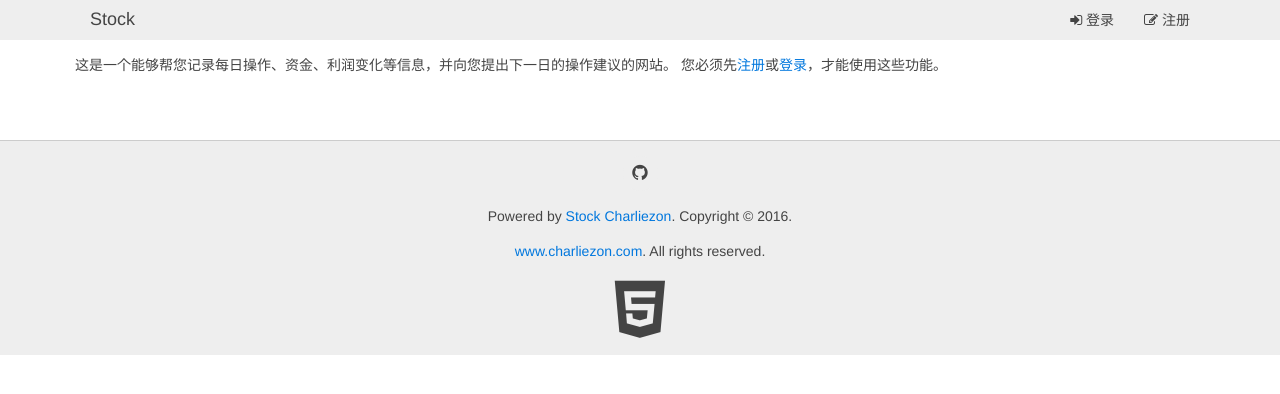
After one commit to charliezon/stock, a Python web app: template www/templates/index.html in a window 1280 px wide. The commit adds this page. Shown: the top 394 px of the page. Run offline with Jinja, Linux system fonts and the light colour scheme; the template is opened without the code that fills it, so the values that code supplies are empty.

Commit message:
added index page

```diff
--- a/www/handlers.py
+++ b/www/handlers.py
@@ -58,7 +58,9 @@ async def cookie2user(cookie_str):
 @get('/')
 def index(request):
     if not has_logged_in(request):
-        return web.HTTPFound('/signin')
+        return {
+            '__template__': 'index.html'
+        }
     return web.HTTPFound('/account')
 
 @get('/register')
--- a/www/templates/__base__.html
+++ b/www/templates/__base__.html
@@ -33,7 +33,9 @@
                         </div>
                     </li>
                     {% endif %}
+                    {% if account %}
                     <li><a href="/"><i class="uk-icon-pencil-square-o"></i> 编辑账户</a></li>
+                    {% endif %}
                     <li><a href="/account/create"><i class="uk-icon-plus-square-o"></i> 创建账户</a></li>
                     {% if __user__.admin %}
                         <li><a href="/"><i class="uk-icon-pencil-square"></i> 参数统计</a></li>
@@ -55,7 +57,7 @@
                         </div>
                     </li>
                 {% else %}
-                    <li><a href="/signin"><i class="uk-icon-sign-in"></i> 登陆</a></li>
+                    <li><a href="/signin"><i class="uk-icon-sign-in"></i> 登录</a></li>
                     <li><a href="/register"><i class="uk-icon-edit"></i> 注册</a></li>
                 {% endif %}
                 </ul>
--- /dev/null
+++ b/www/templates/index.html
@@ -0,0 +1,18 @@
+{% extends '__base__.html' %}
+
+{% block title %}首页{% endblock %}
+
+{% block beforehead %}
+
+<script>
+</script>
+
+{% endblock %}
+
+{% block content %}
+
+<p>
+这是一个能够帮您记录每日操作、资金、利润变化等信息，并向您提出下一日的操作建议的网站。
+您必须先<a href="/register">注册</a>或<a href="/signin">登录</a>，才能使用这些功能。
+</p>
+{% endblock %}
```
